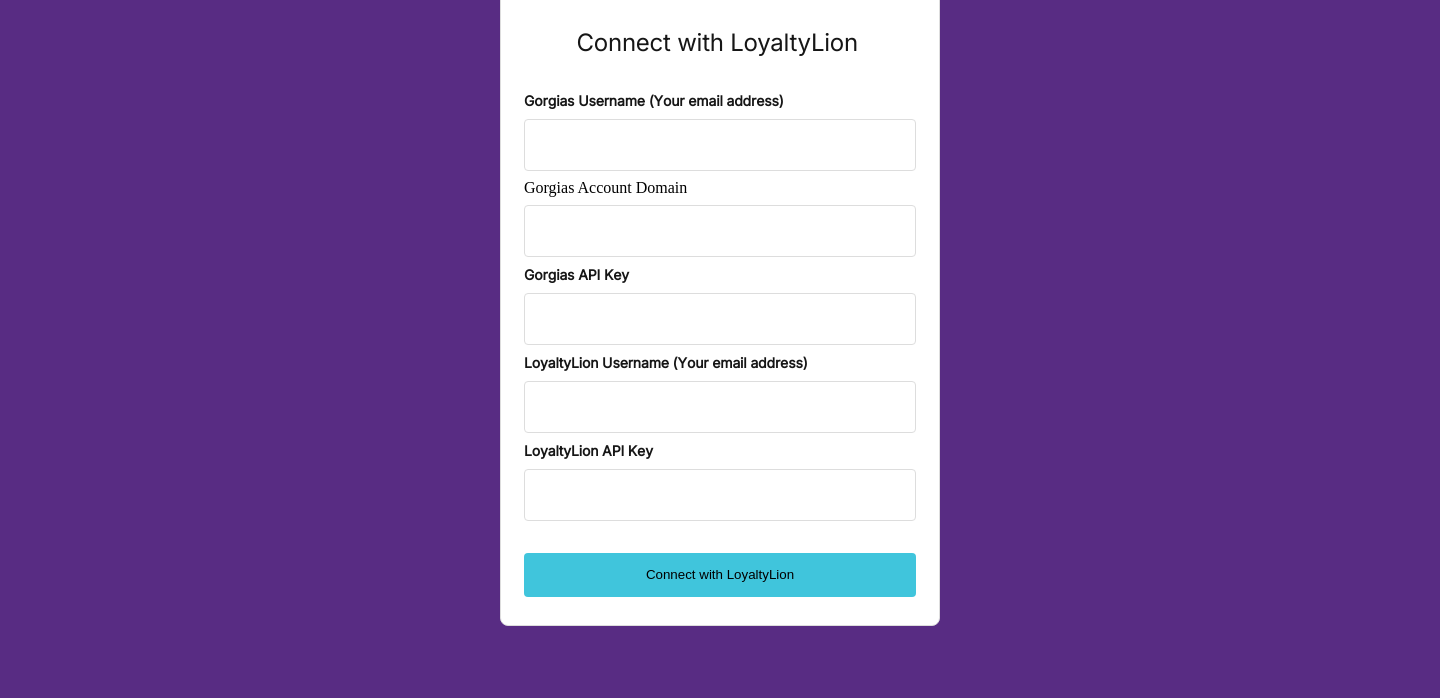
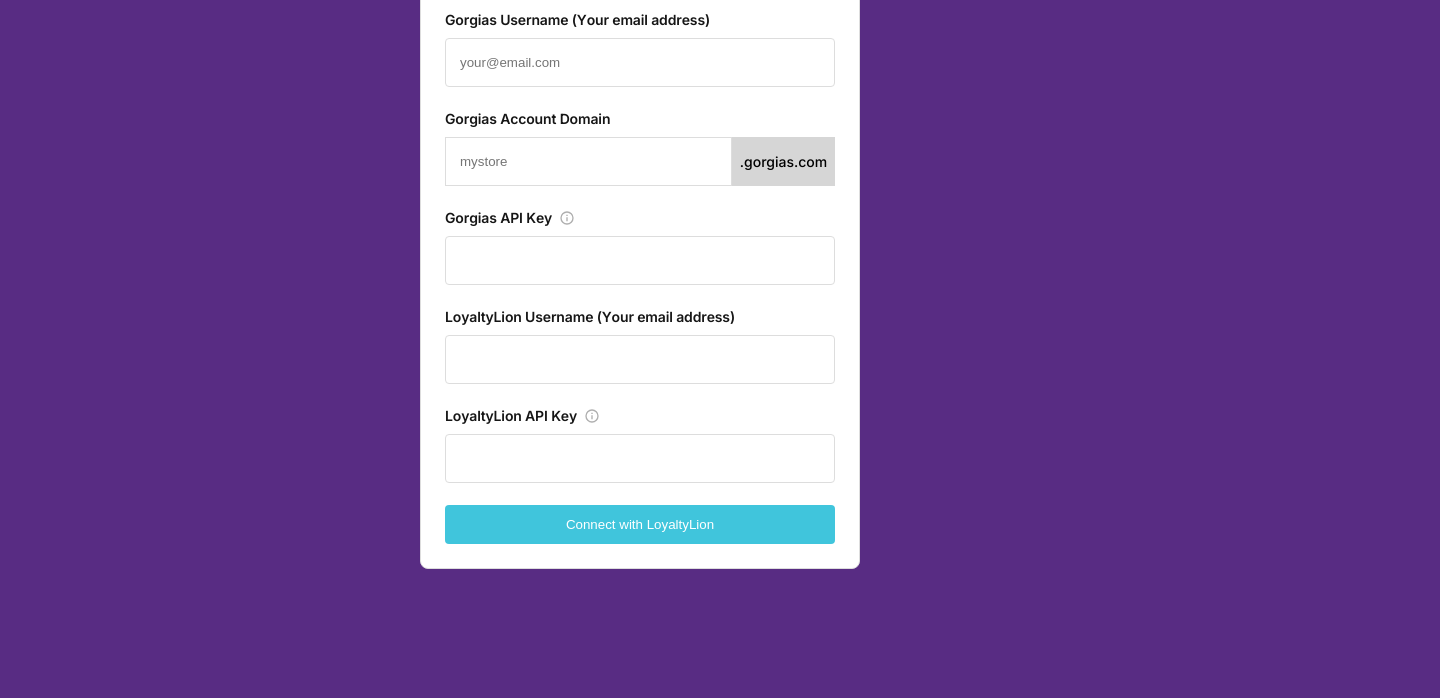
Before and after one commit to gorgias/app-form-LoyaltyLion, a plain HTML site: page index.html in a window 1280 px wide. Shown: the part 226-924 px from the top of the page, 1440 px wide, since content can reach past the window. After the commit the page ends 800 px from the top, so only its background shows below. Drawn offline with Linux system fonts and the light colour scheme.

Commit message:
Add files via upload
New UI updates

```diff
--- a/index.html
+++ b/index.html
@@ -8,24 +8,34 @@
 	<link rel="stylesheet" type="text/css" href="style.css">
 	<link rel="preconnect" href="https://fonts.googleapis.com">
 	<link rel="preconnect" href="https://fonts.gstatic.com" crossorigin>
-		<link href="https://fonts.googleapis.com/css2?family=Inter&display=swap" rel="stylesheet">
+	<link href="https://fonts.googleapis.com/css2?family=Inter:wght@300;400;500;600&display=swap" rel="stylesheet">
 </head>
+
 <body>
+	<section>
 		<div class="header"><img src="logo-1x.png" alt=""></div>
-		<section>
 		<div class="flex-container">
-			<h2>Connect with LoyaltyLion</h2>
+			<h2>Connect with <b> LoyaltyLion</b></h2>
 			<form>
 				<div class="form-group">
 					<label for="gorgiasEmail">Gorgias Username (Your email address)</label>
-					<input type="email" id="gorgiasEmail" name="gorgiasEmail">
+					<input type="email" id="gorgiasEmail" name="gorgiasEmail" placeholder="your@email.com">
 				</div>
 				<div class="form-domain">
 					<label for="gorgiasDomain">Gorgias Account Domain</label>
-					<input type="text" id="gorgiasDomain" name="gorgiasDomain">
+					<div class="domain-extension">
+						<input type="text" id="gorgiasDomain" name="gorgiasDomain" placeholder="mystore">
+						<span class="domain-extension-box">.gorgias.com</span>
+					</div>
 				</div>
 				<div class="form-group">
-					<label for="gorgiasAPI">Gorgias API Key</label>
+					<label for="gorgiasAPI">
+						Gorgias API Key
+						<span class="info-btn">
+							<p>To find your Gorgias API key, visit<strong> Settings -> REST API</strong> and copy the text below the <strong>Password (API Key)</strong> field.
+							</p>
+						</span>
+					</label>
 					<input type="text" id="gorgiasAPI" name="gorgiasAPI">
 				</div>
 				<div class="form-group">
@@ -33,19 +43,21 @@
 					<input type="email" id="loyaltylionEmail" name="loyaltylionEmail">
 				</div>
 				<div class="form-group">
-					<label for="loyaltylionAPI">LoyaltyLion API Key</label>
+					<label for="loyaltylionAPI">
+						LoyaltyLion API Key
+						<span class="info-btn">
+							<p>You can find your <strong>API key</strong> in your <a href="https://google.com" target="_blank">Loyaltylion settings.</a></p>
+						</span>
+					</label>
 					<input type="text" id="loyaltylionAPI" name="loyaltylionAPI">
 				</div>
-				<button id="connectButton" name="connectButton"><label for="connectButton">Connect with LoyaltyLion</label></button>
+				<button id="connectButton" name="connectButton"><label for="connectButton">Connect with
+						LoyaltyLion</label></button>
 			</form>
 	</section>
 
 	</div>
-  <p class="output-0"></p>
-  <p class="output-1"></p>
-  <p class="output-2"></p>
-  <p class="output-3"></p>
-  <p class="output-4"></p>
 </body>
- <script type="text/javascript"src="./index.js"></script>
+<script type="text/javascript" src="./index.js"></script>
+
 </html>
--- a/style.css
+++ b/style.css
@@ -1,114 +1,77 @@
-
 body {
-position: relative;
-width: 1440px;
-height: 900px;
-background: #582C83;
-margin-left: auto;
-margin-right: auto;
+  background: #582c83;
+  display: flex;
+  width: 100%;
+  height: 100%;
+  margin: 0;
+  padding: 0;
+  min-width: 100vw;
+  min-height: 100vh;
+  align-items: center;
+  justify-content: center;
 }
 
-section{
+section {
+  display: flex;
+  flex-direction: column;
+  justify-content: center;
+  align-items: center;
+}
+
+.flex-container {
   display: flex;
   flex-direction: column;
   align-items: center;
   padding: 24px;
+  width: 440px;
 
-position: absolute;
-width: 440px;
-height: 644px;
-left: 500px;
-top: 192px;
+  background: #ffffff;
 
-
-background: #FFFFFF;
-
-
-border: 1px solid #DDDDDD;
+  border: 1px solid #dddddd;
   box-sizing: border-box;
   border-radius: 8px;
 }
 
-h2{
-position: static;
-width: 287px;
-height: 32px;
-left: 76.5px;
-top: 24px;
-
-/* 💬Help Desk//Heading/Page | Regular */
-
+h2 {
   font-family: Inter;
   font-style: normal;
   font-weight: normal;
   font-size: 24px;
   line-height: 32px;
-/* identical to box height, or 133% */
-
-display: flex;
-align-items: center;
-text-align: center;
-letter-spacing: -0.01em;
-
-/* Rebrand/Neutral/Neutral_6 */
 
   color: #161616;
-
-
-/* Inside Auto Layout */
-
-flex: none;
-order: 0;
-flex-grow: 0;
-margin-left: auto;
-margin-right: auto;
+  margin: 0;
+  margin-bottom: 24px;
 }
 
-form{
+form {
   display: flex;
   flex-direction: column;
   align-items: flex-start;
   padding: 0px;
 
-position: static;
-width: 392px;
-height: 532px;
-left: 24px;
-top: 88px;
-
-
   flex: none;
   order: 1;
   align-self: stretch;
   flex-grow: 0;
-margin: 32px 0px;
   width: 100%;
 }
-.form-group{
+
+.form-group {
   width: 100%;
 }
-.form-group input{
+
+.form-group input {
   display: flex;
   flex-direction: row;
   align-items: center;
   padding: 16px 14px;
 
-position: static;
-height: 52px;
-left: 0px;
-right: 0px;
-top: 28px;
+  background: #ffffff;
 
-/* Rebrand/Neutral/Neutral_0 */
-
-background: #FFFFFF;
-/* Rebrand/Neutral/Neutral_3 */
-
-border: 1px solid #DDDDDD;
+  border: 1px solid #dddddd;
   box-sizing: border-box;
   border-radius: 4px;
-
-/* Inside Auto Layout */
 
   flex: none;
   order: 1;
@@ -116,118 +79,147 @@ align-self: stretch;
   flex-grow: 0;
   margin: 8px 0px;
   width: 100%;
+  /* transition: all .2 ease-in-out; */
 }
 
-button{
+.form-group input:focus {
+  border: 1px solid black;
+  /* transition: all .2 ease-in-out; */
+}
+
+button {
   height: 44px;
-width: 392px;
-left: 0px;
-top: 488px;
-border-radius: 4px;
-padding: 12px, 16px, 12px, 16px;
 
   display: flex;
   flex-direction: row;
+  flex-basis: 100%;
   justify-content: center;
   align-items: center;
   padding: 12px 16px;
+  width: 100%;
 
-position: static;
-width: 392px;
-height: 44px;
-left: 0px;
-top: 488px;
-
-background: #40C5DC;
-border-color: transparent;
+  background: #40c5dc;
   border-radius: 4px;
-
-flex: none;
-order: 1;
-align-self: stretch;
-flex-grow: 0;
-margin: 24px 0px;
+  border: none;
+  color: white;
 }
 
-.form-group label{
-position: static;
-left: 0%;
-right: 0%;
-top: 0%;
-bottom: 0%;
+.form-group,
+.form-domain {
+  margin-bottom: 14px;
+}
 
-
+.form-group label,
+.form-domain label {
   font-family: Inter;
   font-style: normal;
   font-weight: 600;
   font-size: 14px;
   line-height: 20px;
 
-
   display: flex;
   align-items: center;
   letter-spacing: -0.01em;
-font-feature-settings: 'pnum' on, 'lnum' on, 'kern' off;
-
+  font-feature-settings: "pnum" on, "lnum" on, "kern" off;
 
   color: #161616;
-
 
   flex: none;
   order: 0;
   flex-grow: 0;
-margin: 0px 0px;
+  margin: 0;
 }
-.header{
-height: 120px;
-width: 280px;
-left: 580px;
-top: 56px;
-border-radius: 4px;
 
+.header {
+  justify-content: center;
+  align-content: center;
+  display: flex;
+  max-width: 440px;
+  margin: 40px 0;
+}
 
-margin-left: auto;
-margin-right: auto;
-
-position: absolute;
-width: 280px;
-height: 120px;
-left: 580px;
-top: 56px;
-
-border-radius: 4px;
-
-}
-.form-domain input{
+.form-domain input {
   display: flex;
   flex-direction: row;
   align-items: center;
   padding: 16px 14px;
+  background: #ffffff;
+  border: 1px solid #dddddd;
+  box-sizing: border-box;
+  align-self: stretch;
+  flex-grow: 1;
+  width: calc(100% - 200px);
+}
 
-position: static;
-height: 52px;
-left: 0px;
-right: 0px;
-top: 28px;
-
-/* Rebrand/Neutral/Neutral_0 */
-
-background: #FFFFFF;
-/* Rebrand/Neutral/Neutral_3 */
-
-border: 1px solid #DDDDDD;
-box-sizing: border-box;
-border-radius: 4px;
-
-/* Inside Auto Layout */
-
-flex: none;
-order: 1;
-align-self: stretch;
-flex-grow: 0;
-margin: 8px 0px;
+.form-domain {
   width: 100%;
 }
-.form-domain{
-width: 100%;
+
+.info-btn {
+  width: 14px;
+  height: 14px;
+  margin-left: 8px;
+  background: url(./info.svg);
+  cursor: pointer;
 }
+
+.info-btn p {
+  display: none;
+}
+
+.info-btn:hover > p {
+  display: block;
+  font-size: 12px;
+  background: #161616;
+  opacity: 0.9;
+  color: white;
+  padding: 8px;
+  border-radius: 4px;
+  width: 180px;
+  font-weight: 400;
+  position: relative;
+  left: -86px;
+}
+
+.info-btn:hover > p a {
+  color: #6890ff;
+}
+
+.info-btn:hover > p::after {
+  content: "";
+  background: #161616;
+  width: 10px;
+  height: 10px;
+  display: block;
+  position: absolute;
+  transform: translate(80px, 4px) rotate(45deg);
+}
+
+label[for="loyaltylionAPI"] .info-btn p {
+  transform: translateY(-136%);
+}
+
+label[for="gorgiasAPI"] .info-btn p {
+  transform: translateY(-118%);
+}
+
+.domain-extension {
+  border-radius: 4px;
+  display: flex;
+  flex-direction: row;
+  margin: 8px 0;
+}
+
+.domain-extension-box {
+  padding: 16px 14px;
+  width: 75px;
+  display: flex;
+  align-content: center;
+  justify-content: center;
+  align-items: center;
+  background: #d6d6d6;
+  /* margin: 8px 0px; */
+  font-family: "Inter";
+  font-size: 14px;
+  font-weight: 500;
+}
```
Lines whose indentation alone changed are shown as unchanged.
